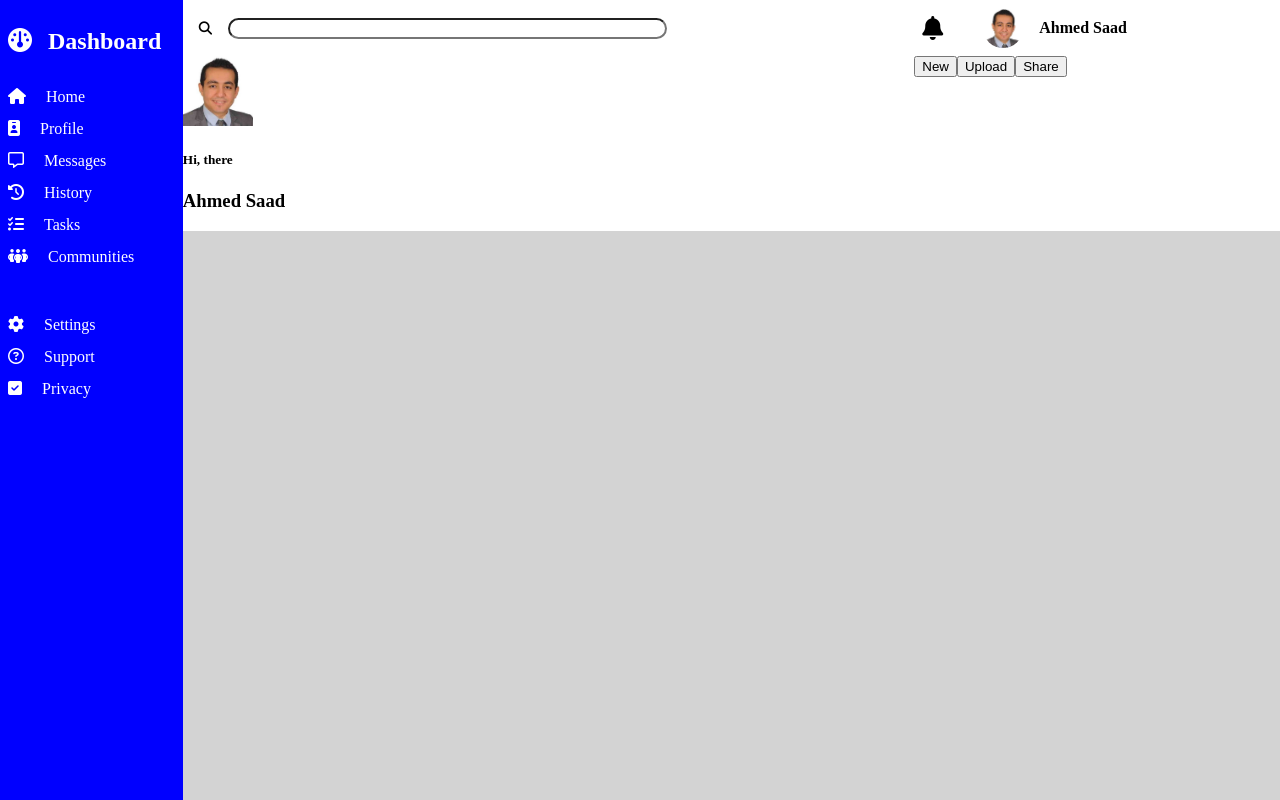
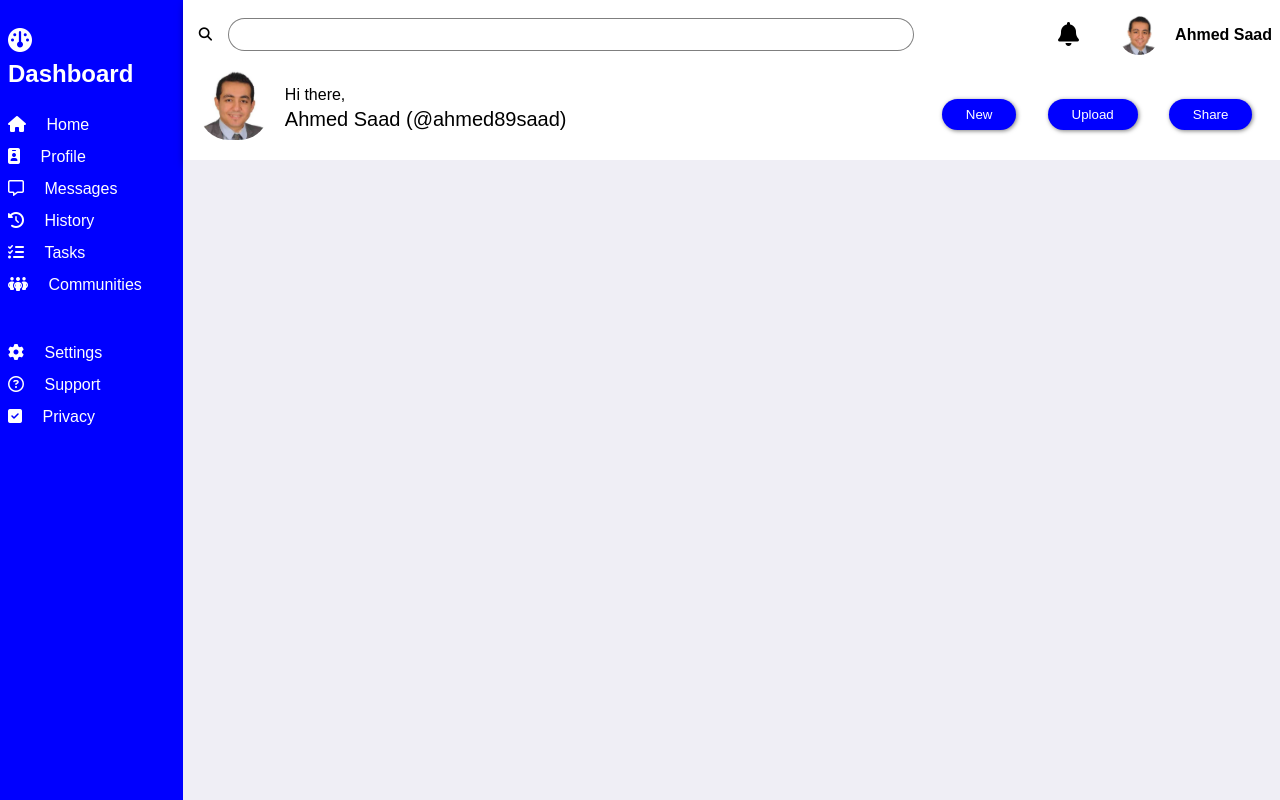
Before and after one commit to AhmedSaadKader/odin-admin-dashboard, a plain HTML site: page index.html in a window 1280 px wide. Drawn offline with Linux system fonts and the light colour scheme.

Commit message:
finished header html and css

```diff
--- a/index.html
+++ b/index.html
@@ -70,12 +70,13 @@
             <img src="./styles/professionalPhoto.jpg" alt="" width="40px" height="40px">
             <h4>Ahmed Saad</h4>
         </div>
-        <div>
+        <div class="user-greeting">
             <img src="./styles/professionalPhoto.jpg" alt="" width="70px" height="70px">
-            <h5>Hi, there</h5>
-            <h3>Ahmed Saad</h3>
+            <!-- <div class="user-greeting-text"> -->
+                <p>Hi there,<br><span>Ahmed Saad (@ahmed89saad)</span></p>
+            <!-- </div> -->
         </div>
-        <div>
+        <div class="header-buttons">
             <button>New</button><button>Upload</button><button>Share</button>
         </div>
     </header>
--- a/styles/styles.css
+++ b/styles/styles.css
@@ -3,6 +3,7 @@
     box-sizing: border-box;
     text-decoration: none;
     list-style-type: none;
+    font-family: 'Poppins', sans-serif;
 }
 
 :root {
@@ -55,6 +56,7 @@ body {
 header {
     grid-column: 2/3;
     background-color: white;
+    box-shadow: 5px 5px 10px rgb(0, 0, 0, 1.75);
     display: grid;
     grid-template-columns: 2fr 1fr;
 }
@@ -73,12 +75,15 @@ header form button {
 
 header input {
     border-radius: 20px;
-    width: 60%;
+    width: 100%;
+    border: 1px solid rgb(0, 0, 0, 0.5);
+    padding: 0.5rem;
 }
 
 header .user-wrapper {
     display: flex;
     align-items: center;
+    justify-self: end;
 }
 
 header .user-wrapper * {
@@ -93,10 +98,44 @@ header .user-wrapper i {
     margin-right: 2rem;
 }
 
-/* header  */
+header .user-greeting {
+    display: flex;
+    /* box-shadow: 2px 2px 5px rgb(0, 0, 0, 0.1); */
+}
+
+header .user-greeting img {
+    border-radius: 30px;
+    margin-left: 1rem;
+}
+
+header .user-greeting p {
+    margin-left: 1rem;
+}
+
+header .user-greeting span {
+    display: inline-block;
+    margin-top: 0.25rem;
+    font-size: 1.25rem;
+}
+
+.header-buttons {
+    display: flex;
+    justify-content: space-around;
+    align-self: center;
+    padding: 0 0.75rem;
+}
+
+.header-buttons button {
+    padding: 0.5rem 1.5rem;
+    border-radius: 30px;
+    border: none;
+    background-color: blue;
+    box-shadow: 1px 1px 4px rgb(0, 0, 0, 0.5);
+    color: white;
+}
 
 main {
     grid-column: 2;
     grid-row: 2;
-    background-color: lightgray;
+    background-color: rgb(239, 238, 245);
 }
```
